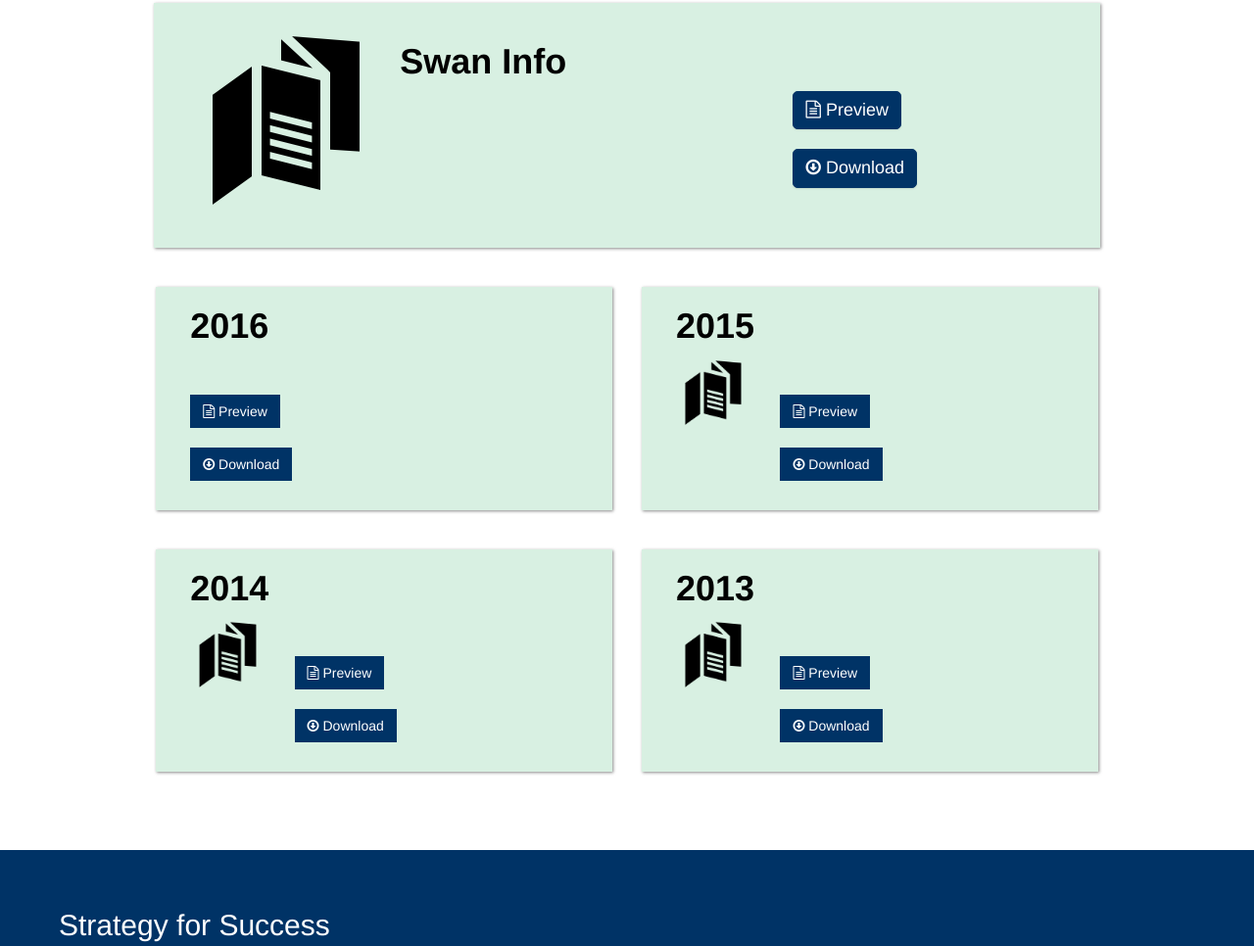
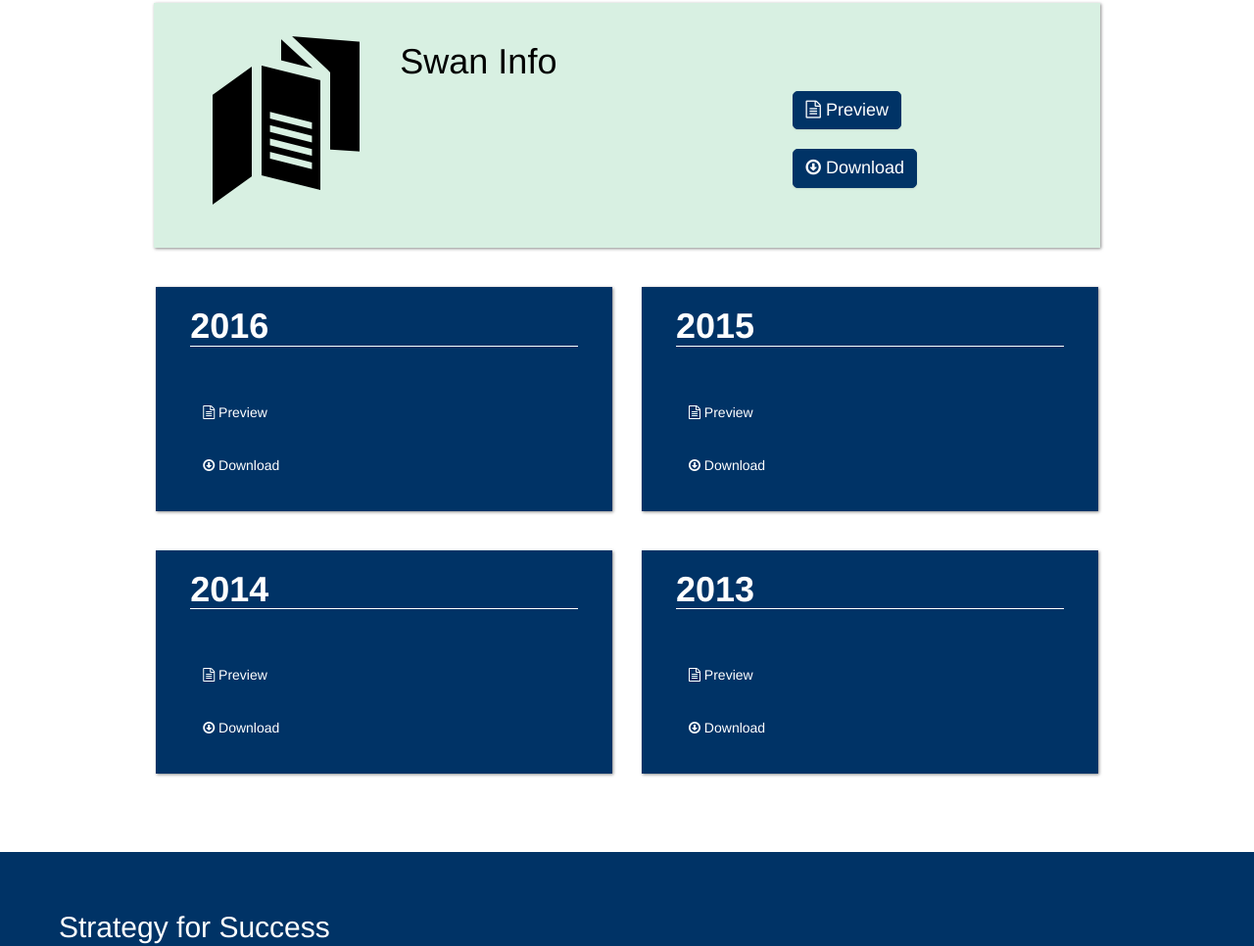
Before and after one commit to kmwboston/swan-website, a plain HTML site: page resources.html in a window 1280 px wide. Shown: the part 777-1743 px from the top of the page at 98% size. Drawn offline with nearby package versions, Linux system fonts and the light colour scheme.

Commit message:
more resource page changes

```diff
--- a/css/swan-styles.css
+++ b/css/swan-styles.css
@@ -208,9 +208,6 @@ h4.blue::-moz-selection {
   background-color: white;
 }
 
-.row .quarterlyEarnings, h1 {
-  font-weight: 600;
-}
 
 /* Custom page CSS
 -------------------------------------------------- */
@@ -411,14 +408,26 @@ a.list-group-item, button.list-group-item {
 
 }
 
-.quarteryEarnings {
-  background-color: #d8f0e2;
+.quarterlyEarnings {
   margin-top: 20px;
   margin-bottom: 20px;
   padding: 20px;
-  color: black;
+  color: white !important;
+  background-color: #003366 !important;
   height: auto;
   box-shadow: 1px 1px 3px rgba(55, 55, 55, .59);
+
+}
+.row .quarterlyEarnings h1 {
+  font-weight: 600;
+  border-bottom: 1px solid white;
+}
+
+
+}
+.quarterlyEarnings, .btn {
+  background-color: white;
+  color: #003366;
 
 }
 
--- a/resources.html
+++ b/resources.html
@@ -135,8 +135,8 @@
 
 
             <div class="col-lg-offset-1 col-sm-5">
-                <div class="col-lg-12 quarteryEarnings">
-                    <div class="col-sm-10">
+                <div class="col-lg-12 quarterlyEarnings">
+                    <div class="col-sm-12">
                         <h1>2016</h1>
                     </div>
                     <div class="col-sm-4">
@@ -151,14 +151,11 @@
                 </div>
             </div>
             <div class="col-sm-5">
-                <div class="col-lg-12 quarteryEarnings">
-                    <div class="col-sm-10">
+                <div class="col-lg-12 quarterlyEarnings">
+                    <div class="col-sm-12">
                         <h1>2015</h1>
                     </div>
-                    <div class="col-sm-3">
-                        <img class="img-responsive" src="img/brochure.png" alt="Swan Asset Management brochure" >
-                        <!--<i class="fa fa-map-o" aria-hidden="true" style="color: white;"></i>-->
-                    </div>
+
                     <div class="col-sm-4">
                         <br>
                         <br>
@@ -173,14 +170,11 @@
             </div>
 
             <div class="col-lg-offset-1 col-sm-5">
-                <div class="col-lg-12 quarteryEarnings">
-                    <div class="col-sm-10">
+                <div class="col-lg-12 quarterlyEarnings">
+                    <div class="col-sm-12">
                         <h1>2014</h1>
                     </div>
-                    <div class="col-sm-3">
-                        <img class="img-responsive" src="img/brochure.png" alt="Swan Asset Management brochure" >
-                        <!--<i class="fa fa-map-o" aria-hidden="true" style="color: white;"></i>-->
-                    </div>
+
 
                     <div class="col-sm-4">
                         <br>
@@ -195,14 +189,11 @@
                 </div>
             </div>
             <div class="col-sm-5">
-                <div class="col-lg-12 quarteryEarnings">
-                    <div class="col-sm-10">
+                <div class="col-lg-12 quarterlyEarnings">
+                    <div class="col-sm-12">
                         <h1>2013</h1>
                     </div>
-                    <div class="col-sm-3">
-                        <img class="img-responsive" src="img/brochure.png" alt="Swan Asset Management brochure" >
-                        <!--<i class="fa fa-map-o" aria-hidden="true" style="color: white;"></i>-->
-                    </div>
+
 
                     <div class="col-sm-4">
                         <br>
```
